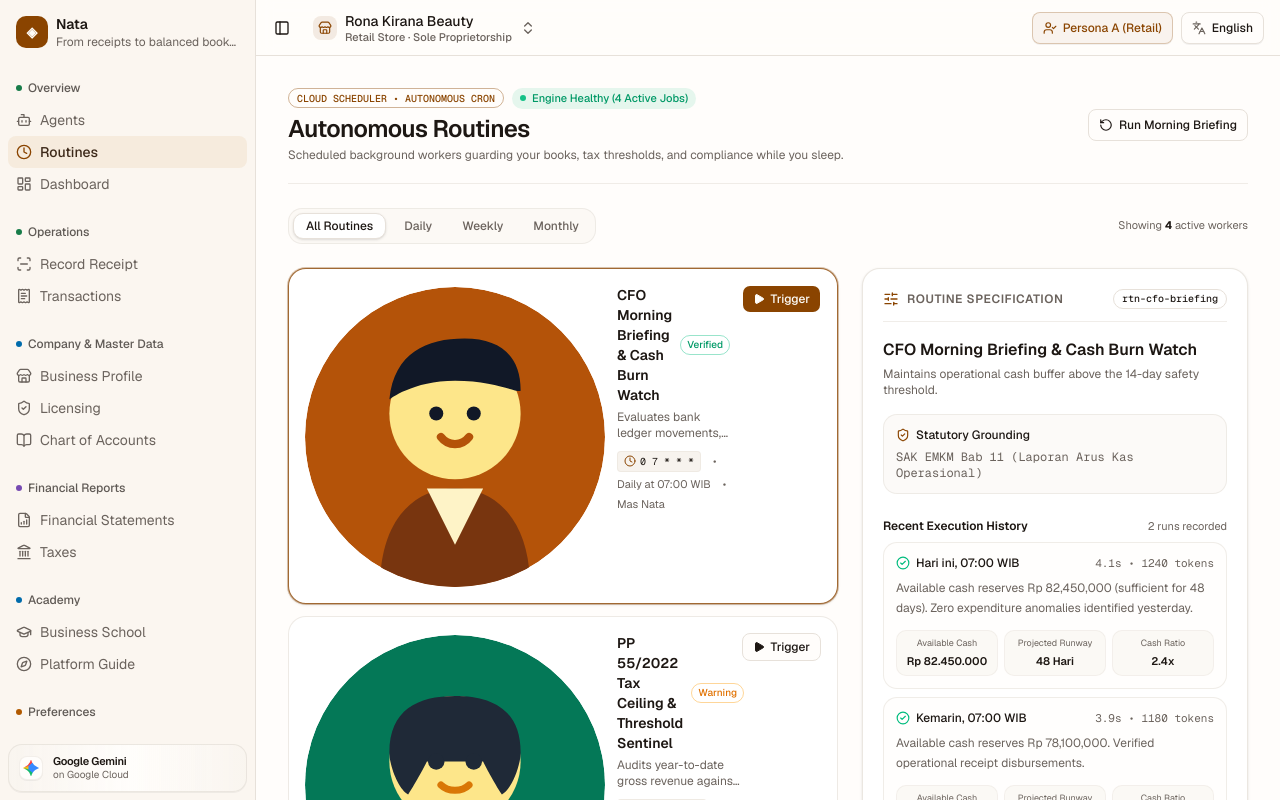
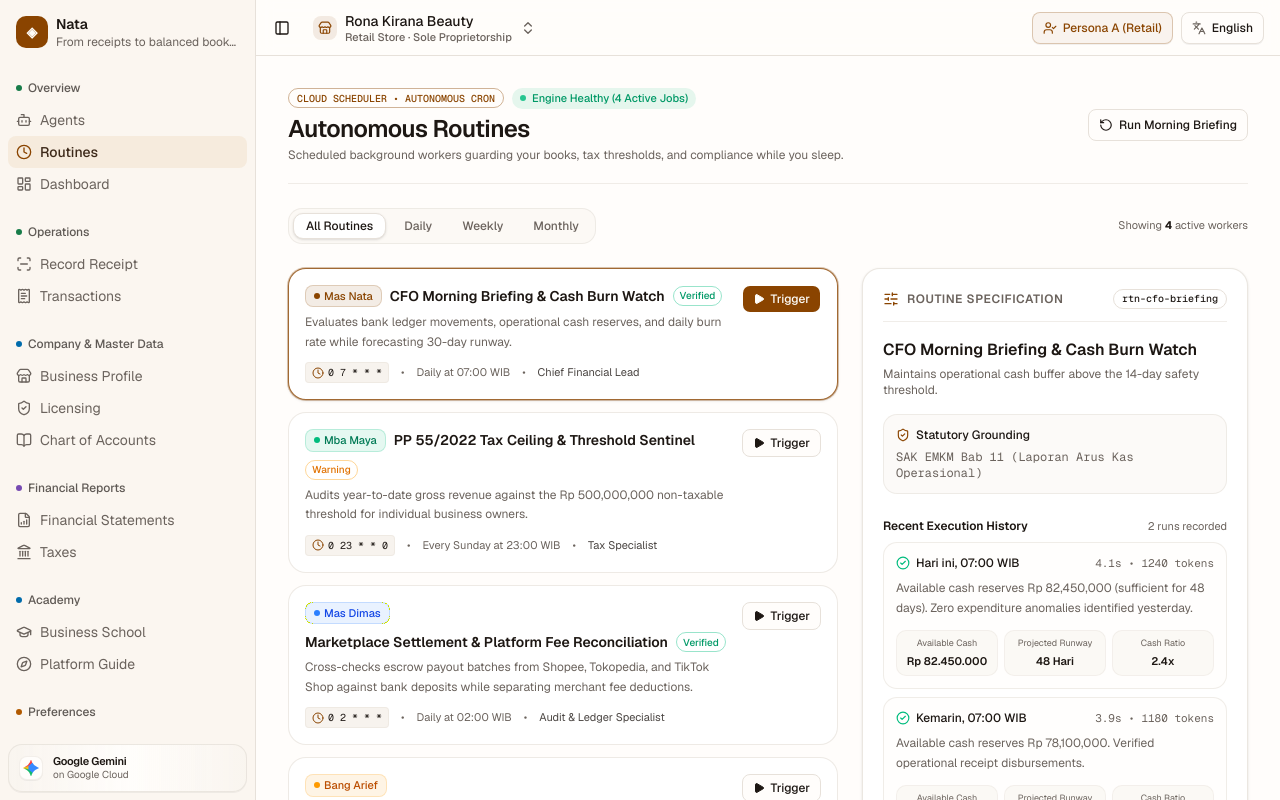
Before and after one commit to okihita/nata, a Next.js app in the folder web/: page /routines in a window 1280 px wide. Shown: the top 800 px of the page. Built offline with nearby package versions, Linux system fonts and the light colour scheme.

Commit message:
refactor(routines): replace large avatars with compact high-contrast agent badges

```diff
--- a/web/src/app/(app)/routines/page.tsx
+++ b/web/src/app/(app)/routines/page.tsx
@@ -20,12 +20,6 @@ import {
   type RoutineCadence,
   type RoutineExecutionRecord,
 } from "@/lib/routines-data";
-import {
-  AvatarNata,
-  AvatarMaya,
-  AvatarDimas,
-  AvatarArief,
-} from "@/components/agent-avatars";
 
 export default function RoutinesPage() {
   const { locale } = useLanguage();
@@ -90,16 +84,36 @@ export default function RoutinesPage() {
     setRunningRoutineId(null);
   };
 
-  const getAgentAvatar = (id: string, size = "md") => {
+  const getAgentBadge = (id: string, name: string) => {
     switch (id) {
       case "maya":
-        return <AvatarMaya size={size as never} />;
+        return (
+          <span className="inline-flex items-center gap-1 text-[11px] font-medium text-emerald-700 dark:text-emerald-300 bg-emerald-500/10 px-2 py-0.5 rounded-md border border-emerald-500/20">
+            <span className="size-1.5 rounded-full bg-emerald-500" />
+            {name}
+          </span>
+        );
       case "dimas":
-        return <AvatarDimas size={size as never} />;
+        return (
+          <span className="inline-flex items-center gap-1 text-[11px] font-medium text-blue-700 dark:text-blue-300 bg-blue-500/10 px-2 py-0.5 rounded-md border border-blue-500/20">
+            <span className="size-1.5 rounded-full bg-blue-500" />
+            {name}
+          </span>
+        );
       case "arief":
-        return <AvatarArief size={size as never} />;
+        return (
+          <span className="inline-flex items-center gap-1 text-[11px] font-medium text-amber-700 dark:text-amber-300 bg-amber-500/10 px-2 py-0.5 rounded-md border border-amber-500/20">
+            <span className="size-1.5 rounded-full bg-amber-500" />
+            {name}
+          </span>
+        );
       default:
-        return <AvatarNata size={size as never} />;
+        return (
+          <span className="inline-flex items-center gap-1 text-[11px] font-medium text-primary bg-primary/10 px-2 py-0.5 rounded-md border border-primary/20">
+            <span className="size-1.5 rounded-full bg-primary" />
+            {name}
+          </span>
+        );
     }
   };
 
@@ -198,13 +212,10 @@ export default function RoutinesPage() {
                 }`}
               >
                 <div className="flex items-start justify-between gap-3">
-                  <div className="flex items-start gap-3">
-                    <div className="shrink-0 mt-0.5">
-                      {getAgentAvatar(routine.assignedAgent.id, "sm")}
-                    </div>
-                    <div>
-                      <div className="flex items-center gap-2">
-                        <h3 className="text-sm font-semibold text-foreground">
+                  <div className="space-y-1.5 flex-1 min-w-0">
+                    <div className="flex flex-wrap items-center gap-2">
+                      {getAgentBadge(routine.assignedAgent.id, routine.assignedAgent.name)}
+                      <h3 className="text-sm font-semibold text-foreground truncate">
                         {isEn ? routine.titleEn : routine.title}
                       </h3>
                       {routine.lastRunStatus === "warning" ? (
@@ -218,11 +229,11 @@ export default function RoutinesPage() {
                       )}
                     </div>
 
-                      <p className="text-xs text-muted-foreground mt-1 line-clamp-2">
+                    <p className="text-xs text-muted-foreground line-clamp-2 leading-relaxed">
                       {isEn ? routine.descriptionEn : routine.description}
                     </p>
 
-                      <div className="flex flex-wrap items-center gap-x-3 gap-y-1 mt-2.5 text-[11px] text-muted-foreground">
+                    <div className="flex flex-wrap items-center gap-x-3 gap-y-1 pt-1 text-[11px] text-muted-foreground">
                       <span className="flex items-center gap-1 font-mono text-[10px] bg-muted px-1.5 py-0.5 rounded border border-border/50 text-foreground">
                         <Clock className="size-3 text-primary" />
                         {routine.cronSchedule}
@@ -230,8 +241,7 @@ export default function RoutinesPage() {
                       <span>&bull;</span>
                       <span>{isEn ? routine.scheduleHumanEn : routine.scheduleHuman}</span>
                       <span>&bull;</span>
-                        <span>{routine.assignedAgent.name}</span>
-                      </div>
+                      <span className="text-foreground/80">{isEn ? routine.assignedAgent.roleEn : routine.assignedAgent.role}</span>
                     </div>
                   </div>
 
```
Lines whose indentation alone changed are shown as unchanged.
